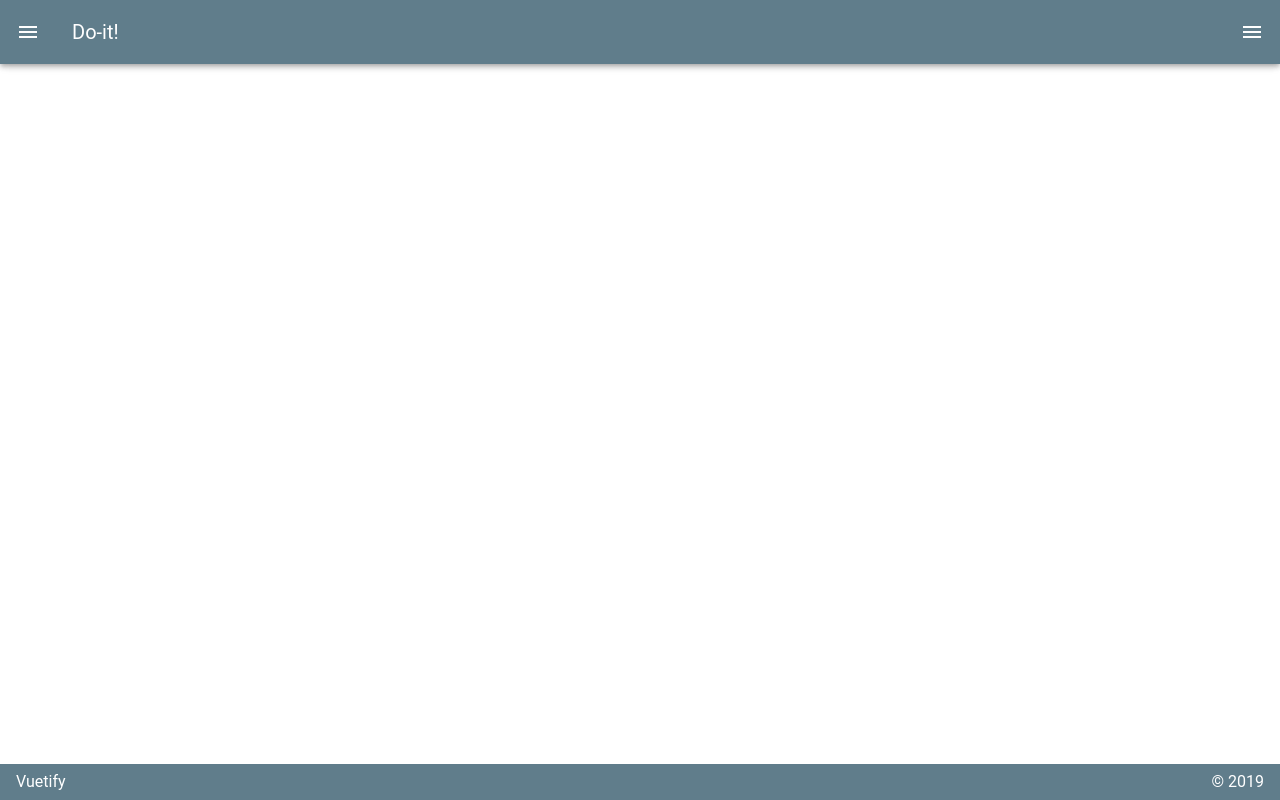
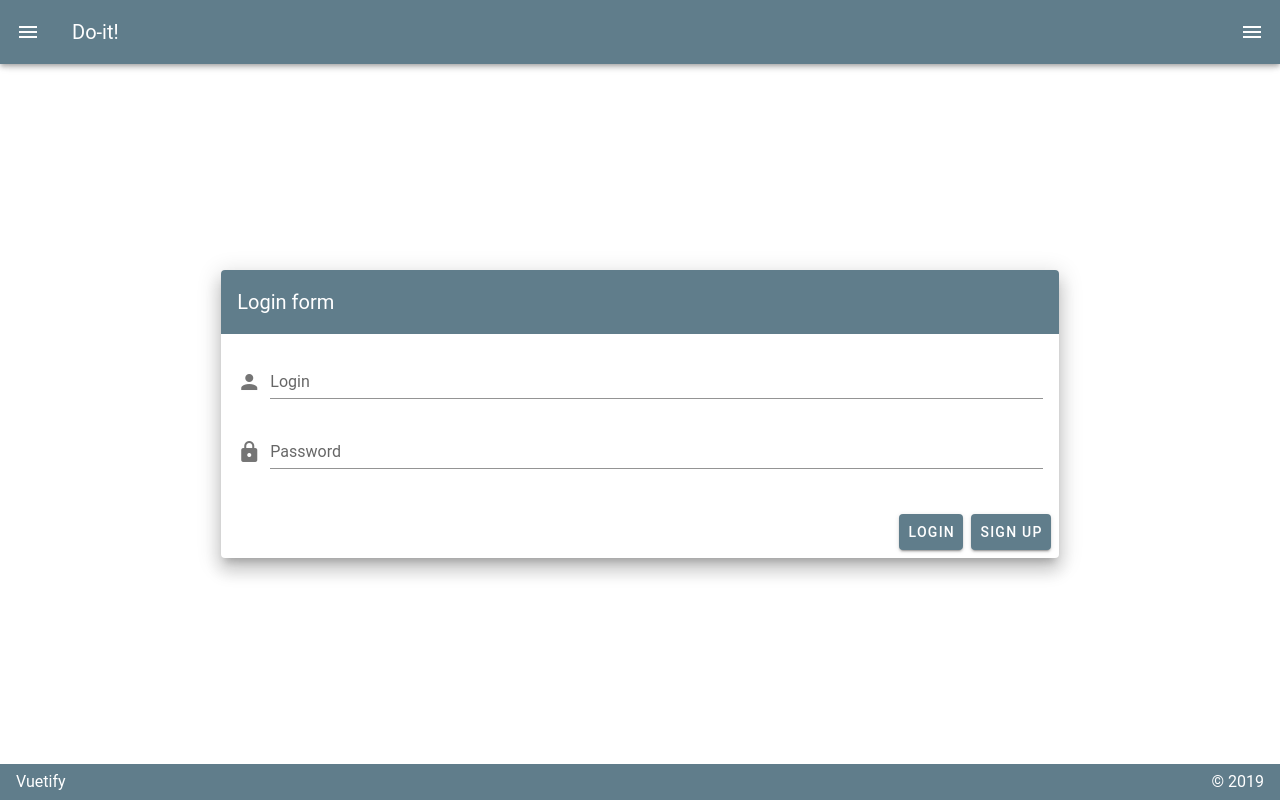
Before and after one commit to MorrisHong/do-it, a Vue app in the folder frontend/: page /login in a window 1280 px wide. Built offline with nearby package versions, Linux system fonts and the light colour scheme.

Commit message:
LoginPage 레이아웃

```diff
--- a/frontend/src/App.vue
+++ b/frontend/src/App.vue
@@ -53,8 +53,9 @@
       right
       temporary
     />
-
-    <router-view/>
+    <v-content>
+      <router-view/>
+    </v-content>
 
     <v-footer
       app
--- a/frontend/src/views/LoginPage.vue
+++ b/frontend/src/views/LoginPage.vue
@@ -1,7 +1,52 @@
 <template>
-  <div>
-    <h1>Do It!</h1>
-  </div>
+  <v-container
+    fluid
+    fill-height
+  >
+    <v-layout
+      align-center
+      justify-center
+    >
+      <v-flex
+        xs12
+        sm8
+      >
+        <v-card class="elevation-12">
+          <v-toolbar
+            color="blue-grey"
+            dark
+            flat
+          >
+            <v-toolbar-title>Login form</v-toolbar-title>
+            <v-spacer></v-spacer>
+          </v-toolbar>
+          <v-card-text>
+            <v-form>
+              <v-text-field
+                label="Login"
+                name="login"
+                prepend-icon="mdi-account"
+                type="text"
+              ></v-text-field>
+
+              <v-text-field
+                id="password"
+                label="Password"
+                name="password"
+                prepend-icon="mdi-lock"
+                type="password"
+              ></v-text-field>
+            </v-form>
+          </v-card-text>
+          <v-card-actions>
+            <v-spacer></v-spacer>
+            <v-btn color="blue-grey" class="white--text">Login</v-btn>
+            <v-btn color="blue-grey" class="white--text">Sign Up</v-btn>
+          </v-card-actions>
+        </v-card>
+      </v-flex>
+    </v-layout>
+  </v-container>
 </template>
 
 <script>
```
